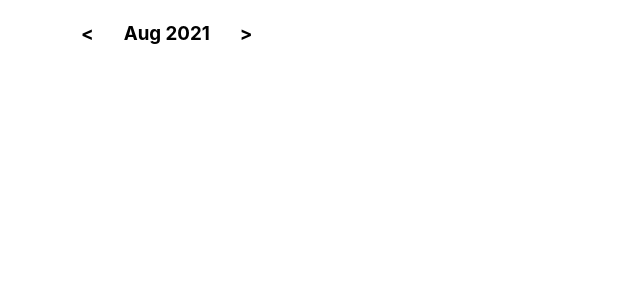
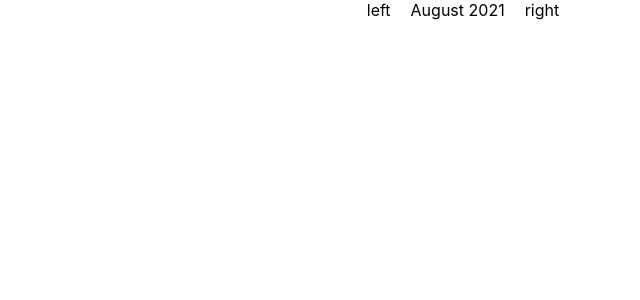
Before and after one commit to tumentumurchudur/date-picker, a React (Create React App) app: page / in a window 1280 px wide. Shown: the top 300 px of the page, without its empty margins (177-817 px from the left). Built offline with nearby package versions, Linux system fonts and the light colour scheme.

Commit message:
Got calendar header workiing

```diff
--- a/src/Components/Calendar/DatePicker.tsx
+++ b/src/Components/Calendar/DatePicker.tsx
@@ -6,48 +6,81 @@ import { type } from "os";
 
 export const DatePicker: React.FC<{}> = ({}) => {
   const [calendar, setCalandar] = useState([]);
-  const [value, setValue] = useState<Moment>(moment());
-  const m = moment();
-  const nextMonth = () => {
-    m.clone().add(1, "days").startOf("month").day();;
+  const currMonth = moment().format("MMMM YYYY");
+  const [value, setValue] = useState(currMonth);
 
-    setValue(m);
-    console.log(value.format("MMM") + " " + value.format("YYYY"));
-  };
+  // const [value, setValue] = useState<Moment>(moment());
 
-  const previousMonth = () => {
-    m.subtract(1, "days").startOf("month").day();
-    setValue(m);
-    console.log(value.format("MMM") + " " + value.format("YYYY"));
-  };
+  // console.log("moment:", moment());
 
-  const CalendarNavigation = () => (
-    <div key={`row_${v4()}`} className="rTableRow">
-      <div key={`cell_${v4()}`} className="rTableCell">
-        <div key={`container_${v4()}`} className="flex-container">
-          <span onClick={() => previousMonth()}>
-            <h3 className="hand">{"<"}</h3>
-          </span>
-          <h3>{value.format("MMM") + " " + value.format("YYYY")}</h3>
+  // const m = moment();
 
-          <span onClick={() => nextMonth()}>
-            <h3 className="hand">{">"}</h3>
-          </span>
-        </div>
-      </div>
-    </div>
-  );
+  // const nextMonth = () => {
+  //   m.clone().add(1, "days").startOf("month").day();
+
+  //   setValue(m);
+  //   console.log(value.format("MMM") + " " + value.format("YYYY"));
+  // };
+
+  // const previousMonth = () => {
+  //   m.subtract(1, "days").startOf("month").day();
+  //   setValue(m);
+  //   console.log(value.format("MMM") + " " + value.format("YYYY"));
+  // };
+
+  // const CalendarNavigation = () => (
+  //   <div key={`row_${v4()}`} className="rTableRow">
+  //     <div key={`cell_${v4()}`} className="rTableCell">
+  //       <div key={`container_${v4()}`} className="flex-container">
+  //         <span onClick={() => previousMonth()}>
+  //           <h3 className="hand">{"<"}</h3>
+  //         </span>
+  //         <h3>{value.format("MMM") + " " + value.format("YYYY")}</h3>
+
+  //         <span onClick={() => nextMonth()}>
+  //           <h3 className="hand">{">"}</h3>
+  //         </span>
+  //       </div>
+  //     </div>
+  //   </div>
+  // );
+
+  // return (
+  //   <div key={`table_${v4()}`} className="rTable">
+  //     <div key={`table_${v4()}`} className="rTable">
+  //       <CalendarNavigation></CalendarNavigation>
+  //       {/* <CalendarBody></CalendarBody> */}
+  //       {/* <CalendarBody
+  //         daysInMonth={value}
+  //         weekday={m.add(0, "days").startOf("month").day()}
+  //       ></CalendarBody> */}
+  //     </div>
+  //   </div>
+  // );
 
   return (
-    <div key={`table_${v4()}`} className="rTable">
-      <div key={`table_${v4()}`} className="rTable">
-        <CalendarNavigation></CalendarNavigation>
-        {/* <CalendarBody></CalendarBody> */}
-        {/* <CalendarBody
-          daysInMonth={value}
-          weekday={m.add(0, "days").startOf("month").day()}
-        ></CalendarBody> */}
-      </div>
+    <div>
+      <span
+        style={{ marginRight: 20, cursor: "pointer" }}
+        onClick={() => {
+          console.log("left");
+          const prevMonth = moment(value).add(-1, "month").format("MMMM YYYY");
+          setValue(prevMonth);
+        }}
+      >
+        left
+      </span>
+      {value}
+      <span
+        style={{ marginLeft: 20, cursor: "pointer" }}
+        onClick={() => {
+          console.log("right");
+          const nextMonth = moment(value).add(1, "month").format("MMMM YYYY");
+          setValue(nextMonth);
+        }}
+      >
+        right
+      </span>
     </div>
   );
 };
```
